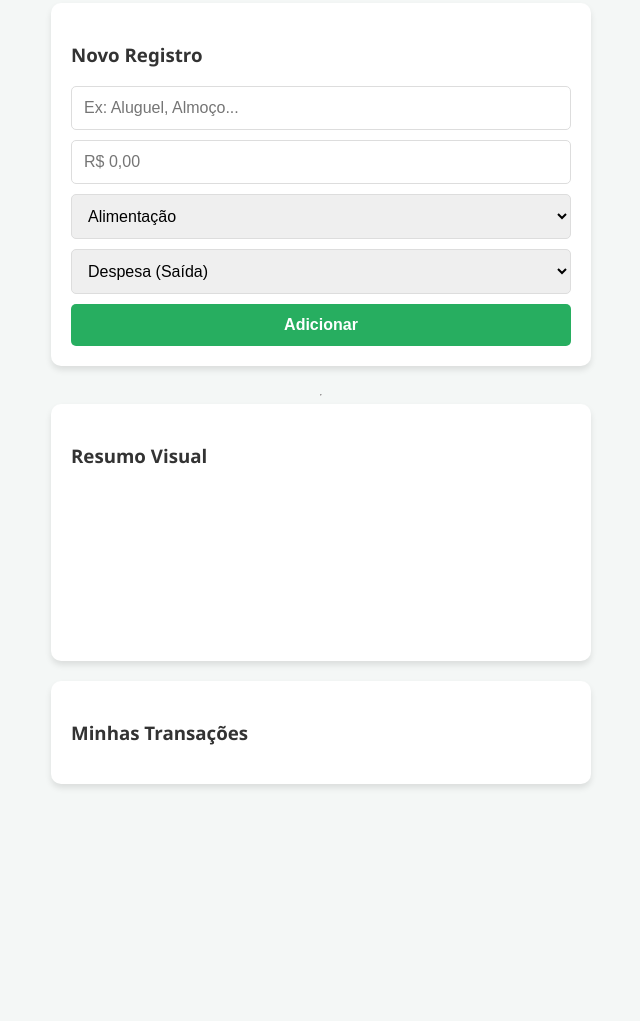
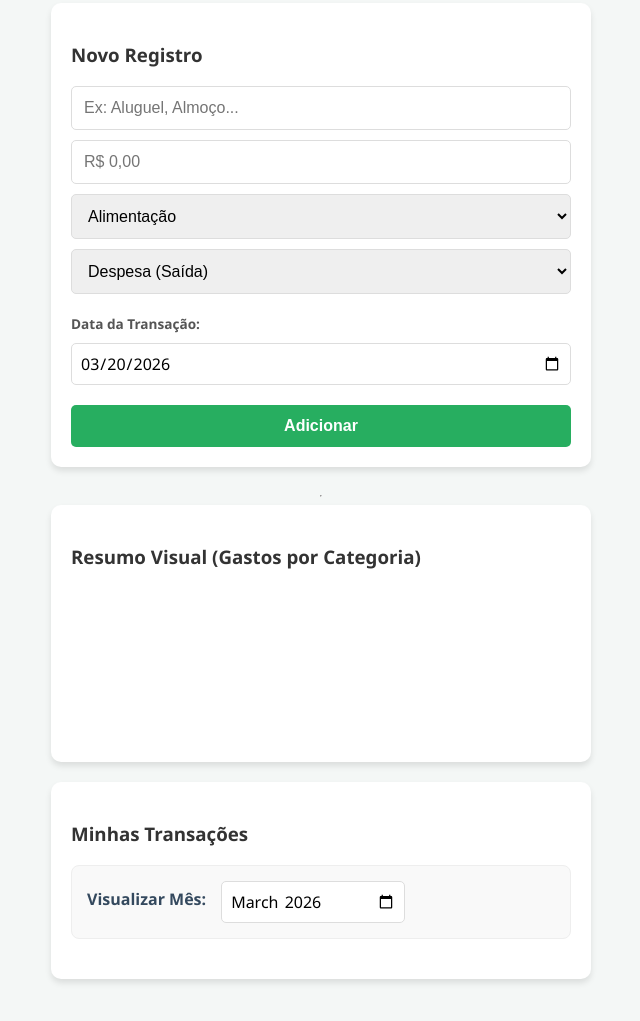
Before and after one commit to BergmannLc/dashboard-financeiro, a plain HTML site: page Front-End/index.html in a window 1280 px wide. Shown: the part 219-1240 px from the top of the page, without its empty margins (319-959 px from the left). Before the commit the page ends 1051 px from the top, so only its background shows below. Drawn offline with nearby package versions, Linux system fonts and the light colour scheme; no server answers.

Commit message:
Feat: Filtro Mensal e campo de data retroativa

```diff
--- a/Front-End/index.html
+++ b/Front-End/index.html
@@ -5,6 +5,37 @@
     <meta name="viewport" content="width=device-width, initial-scale=1.0">
     <link rel="stylesheet" href="style.css">
     <title>Meu Dashboard Financeiro</title>
+    <style>
+        /* Pequenos ajustes para os novos campos */
+        .campo-grupo {
+            display: flex;
+            flex-direction: column;
+            gap: 5px;
+            margin-top: 10px;
+            margin-bottom: 10px;
+        }
+        .campo-grupo label {
+            font-size: 0.85em;
+            color: #555;
+            font-weight: bold;
+        }
+        .secao-filtro {
+            background: #f9f9f9;
+            padding: 15px;
+            border-radius: 8px;
+            margin-bottom: 20px;
+            border: 1px solid #eee;
+            display: flex;
+            align-items: center;
+            gap: 15px;
+        }
+        input[type="date"], input[type="month"] {
+            padding: 8px;
+            border: 1px solid #ddd;
+            border-radius: 5px;
+            font-family: inherit;
+        }
+    </style>
 </head>
 <body>
 
@@ -45,6 +76,11 @@
                 <option value="receita">Receita (Entrada)</option>
             </select>
 
+            <div class="campo-grupo">
+                <label for="data">Data da Transação:</label>
+                <input type="date" id="data" required>
+            </div>
+
             <button type="submit">Adicionar</button>
         </form>
     </section>
@@ -52,7 +88,7 @@
     <hr>
 
     <section>
-        <h3>Resumo Visual</h3>
+        <h3>Resumo Visual (Gastos por Categoria)</h3>
         <div style="max-width: 300px; margin: 0 auto;">
             <canvas id="meuGrafico"></canvas>
         </div>
@@ -60,8 +96,14 @@
 
     <section>
         <h3>Minhas Transações</h3>
+
+        <div class="secao-filtro">
+            <label for="filtro-mes">Visualizar Mês:</label>
+            <input type="month" id="filtro-mes">
+        </div>
+
         <ul id="lista-transacoes">
-        </ul>
+            </ul>
     </section>
 
     <script src="https://cdnjs.cloudflare.com/ajax/libs/Chart.js/4.4.1/chart.umd.js"></script>
--- a/Front-End/script.js
+++ b/Front-End/script.js
@@ -3,10 +3,27 @@ const lista = document.getElementById('lista-transacoes');
 const elementoEntradas = document.getElementById('total-entradas');
 const elementoSaidas = document.getElementById('total-saidas');
 const elementoSaldo = document.getElementById('saldo-total');
+const seletorMes = document.getElementById('filtro-mes');
 
 let instanciaGrafico = null;
 
-// 1. Função para renderizar o gráfico
+// 1. Configuração Inicial: Define o filtro para o mês atual ao abrir a página
+function configurarFiltroDataPadrao() {
+    const dataHoje = new Date();
+    const ano = dataHoje.getFullYear();
+    const mes = String(dataHoje.getMonth() + 1).padStart(2, '0');
+
+    // Preenche o seletor de mês (Ex: 2026-03)
+    if (seletorMes) seletorMes.value = `${ano}-${mes}`;
+
+    // Preenche o campo de data do formulário (Ex: 2026-03-20)
+    const campoDataForm = document.getElementById('data');
+    if (campoDataForm) {
+        campoDataForm.value = dataHoje.toISOString().split('T')[0];
+    }
+}
+
+// 2. Renderizar o Gráfico de Pizza (Apenas Despesas do Mês Filtrado)
 function desenharGrafico(transacoes) {
     const canvas = document.getElementById('meuGrafico');
     if (!canvas) return;
@@ -14,7 +31,6 @@ function desenharGrafico(transacoes) {
     const ctx = canvas.getContext('2d');
     const despesas = transacoes.filter(t => t.tipo === 'despesa');
 
-    // Se não houver despesas, limpa o gráfico e sai
     if (despesas.length === 0) {
         if (instanciaGrafico) instanciaGrafico.destroy();
         instanciaGrafico = null;
@@ -49,7 +65,7 @@ function desenharGrafico(transacoes) {
     });
 }
 
-// 2. Atualizar Resumo e chamar Gráfico
+// 3. Atualizar os Cards de Resumo (Entradas, Saídas, Saldo)
 function atualizarResumo(transacoes) {
     let entradas = 0, saidas = 0;
     transacoes.forEach(t => {
@@ -66,19 +82,30 @@ function atualizarResumo(transacoes) {
     desenharGrafico(transacoes);
 }
 
-// 3. Carregar dados do Banco
+// 4. Buscar Transações no Banco e FILTRAR por Mês
 async function carregarTransacoes() {
     try {
         const resposta = await fetch('http://127.0.0.1:8000/transacoes');
-        const transacoes = await resposta.json();
+        const todasAsTransacoes = await resposta.json();
+
+        // Filtro: Pega o que o usuário selecionou no input type="month" (AAAA-MM)
+        const mesSelecionado = seletorMes.value;
+
+        const transacoesFiltradas = todasAsTransacoes.filter(t => {
+            // t.data vem do Python como "2026-03-20T00:00:00"
+            return t.data.startsWith(mesSelecionado);
+        });
 
         lista.innerHTML = '';
-        transacoes.forEach(t => {
+        transacoesFiltradas.forEach(t => {
             const li = document.createElement('li');
             const corBorda = t.tipo === 'receita' ? '#27ae60' : '#e74c3c';
             li.style.borderLeft = `5px solid ${corBorda}`;
 
-            const dataFormatada = t.data ? new Date(t.data).toLocaleDateString('pt-BR') : '---';
+            // Tratamento de data para evitar erro de fuso horário
+            const partesData = t.data.split('T')[0].split('-');
+            const dataObjeto = new Date(partesData[0], partesData[1] - 1, partesData[2]);
+            const dataFormatada = dataObjeto.toLocaleDateString('pt-BR');
 
             li.innerHTML = `
                 <span>${t.descricao} <br><small style="color:#7f8c8d">${t.categoria} | ${dataFormatada}</small></span>
@@ -90,13 +117,13 @@ async function carregarTransacoes() {
             lista.appendChild(li);
         });
 
-        atualizarResumo(transacoes);
+        atualizarResumo(transacoesFiltradas);
     } catch (erro) {
         console.error("Erro ao carregar dados:", erro);
     }
 }
 
-// 4. Enviar nova transação
+// 5. Enviar Nova Transação
 form.addEventListener('submit', async (e) => {
     e.preventDefault();
 
@@ -104,7 +131,8 @@ form.addEventListener('submit', async (e) => {
         descricao: document.getElementById('descricao').value,
         valor: parseFloat(document.getElementById('valor').value),
         tipo: document.getElementById('tipo').value,
-        categoria: document.getElementById('categoria').value
+        categoria: document.getElementById('categoria').value,
+        data: document.getElementById('data').value
     };
 
     const resposta = await fetch('http://127.0.0.1:8000/transacoes', {
@@ -115,13 +143,14 @@ form.addEventListener('submit', async (e) => {
 
     if (resposta.ok) {
         form.reset();
+        configurarFiltroDataPadrao(); // Reseta campos para o dia de hoje
         carregarTransacoes();
     } else {
-        alert("Erro ao salvar no banco. Verifique se o Python está rodando e se deletou o banco antigo!");
+        alert("Erro ao salvar! Verifique se o Back-End está rodando.");
     }
 });
 
-// 5. Excluir transação
+// 6. Excluir Transação
 async function excluirTransacao(id) {
     if (confirm("Deseja realmente excluir?")) {
         await fetch(`http://127.0.0.1:8000/transacoes/${id}`, { method: 'DELETE' });
@@ -129,4 +158,9 @@ async function excluirTransacao(id) {
     }
 }
 
+// 7. Evento para mudar a lista quando o usuário trocar o mês no filtro
+seletorMes.addEventListener('change', carregarTransacoes);
+
+// --- Inicialização ---
+configurarFiltroDataPadrao();
 carregarTransacoes();
--- a/Front-End/style.css
+++ b/Front-End/style.css
@@ -102,3 +102,19 @@ li {
         width: 100%;
     }
 }
+
+input[type="date"] {
+    padding: 10px;
+    border: 1px solid #ddd;
+    border-radius: 5px;
+    width: 100%;
+    box-sizing: border-box; /* Garante que não passe da largura do formulário */
+    font-family: inherit;
+}
+
+label {
+    display: block;
+    margin-bottom: 5px;
+    font-weight: bold;
+    color: #34495e;
+}
```
Also changed, not shown: 1 other file.
